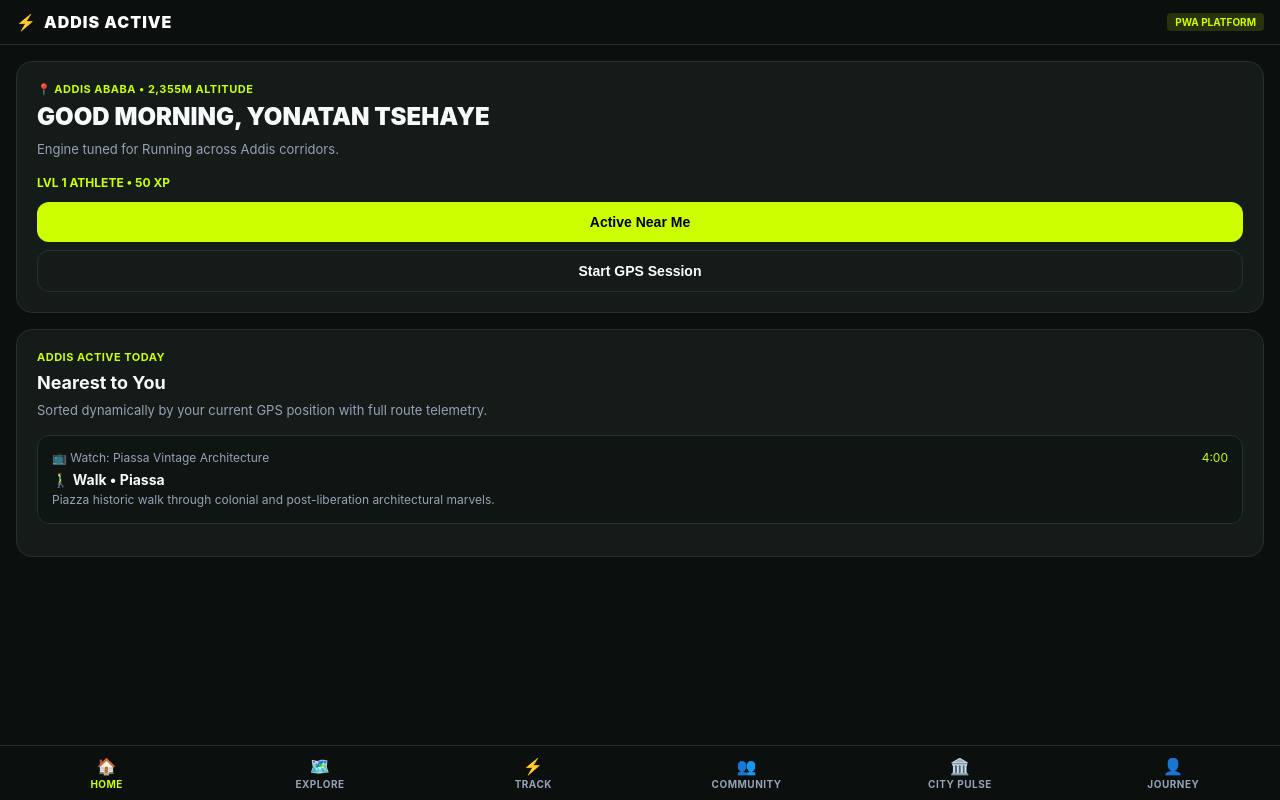
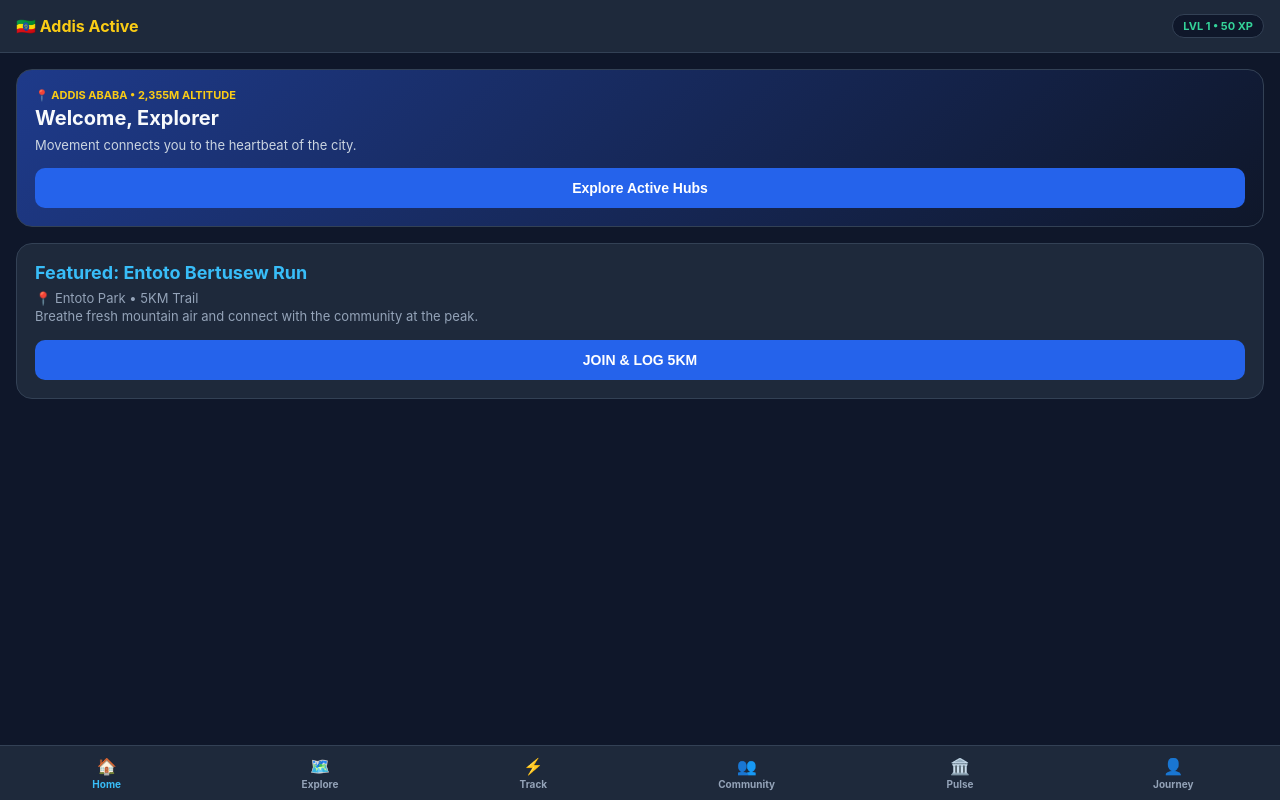
Before and after one commit to yonatan17tsegaye17-sys/addis-activeET, a website: page public/index.html in a window 1280 px wide. Drawn offline with Linux system fonts and the light colour scheme; a script that the page names is missing.

Commit message:
Update index.html

```diff
--- a/public/index.html
+++ b/public/index.html
@@ -3,59 +3,52 @@
 <head>
     <meta charset="UTF-8">
     <meta name="viewport" content="width=device-width, initial-scale=1.0, maximum-scale=1.0, user-scalable=no">
-    <title>Addis Active Platform</title>
+    <title>Addis Active</title>
     <script src="https://telegram.org/js/telegram-web-app.js"></script>
     <style>
         :root {
-            --bg-dark: #0b0f0e;
-            --card-bg: #141b18;
-            --border-color: #243329;
-            --neon-green: #ccff00;
+            --bg-base: #0f172a;
+            --card-bg: #1e293b;
+            --border-color: #334155;
+            --accent-yellow: #facc15;
+            --accent-blue: #38bdf8;
             --text-main: #f8fafc;
             --text-muted: #94a3b8;
         }
         body {
             font-family: -apple-system, BlinkMacSystemFont, 'Segoe UI', Roboto, Helvetica, Arial, sans-serif;
-            background-color: var(--bg-dark);
+            background-color: var(--bg-base);
             color: var(--text-main);
             margin: 0;
             padding: 0;
             padding-bottom: 90px;
             -webkit-tap-highlight-color: transparent;
         }
-        /* Top Brand Bar */
-        .top-brand {
+        /* Top Navigation Bar */
+        .app-topbar {
+            background: var(--card-bg);
+            padding: 14px 16px;
             display: flex;
             justify-content: space-between;
             align-items: center;
-            padding: 12px 16px;
-            background: var(--bg-dark);
             border-bottom: 1px solid var(--border-color);
             position: sticky;
             top: 0;
             z-index: 100;
         }
-        .brand-title {
-            font-weight: 900;
-            letter-spacing: 1px;
+        .app-topbar h1 {
+            margin: 0;
             font-size: 16px;
-            color: #fff;
+            color: var(--accent-yellow);
         }
-        .brand-badge {
-            background: rgba(204, 255, 0, 0.15);
-            color: var(--neon-green);
-            font-size: 10px;
-            padding: 3px 8px;
-            border-radius: 4px;
+        .xp-pill {
+            background: #0f172a;
+            border: 1px solid var(--border-color);
+            padding: 4px 10px;
+            border-radius: 12px;
+            font-size: 11px;
+            color: #34d399;
             font-weight: bold;
-        }
-        .profile-btn {
-            background: var(--card-bg);
-            border: 1px solid var(--border-color);
-            padding: 6px 10px;
-            border-radius: 50%;
-            color: #fff;
-            font-size: 14px;
         }
         /* Screens */
         .screen {
@@ -65,107 +58,87 @@
         .screen.active {
             display: block;
         }
-        /* Cards */
-        .card {
+        /* Modular Cards */
+        .module-card {
             background: var(--card-bg);
             border: 1px solid var(--border-color);
             border-radius: 16px;
-            padding: 20px;
+            padding: 18px;
             margin-bottom: 16px;
         }
-        .card-tag {
-            font-size: 11px;
-            color: var(--neon-green);
-            font-weight: bold;
-            margin-bottom: 8px;
-            text-transform: uppercase;
-            letter-spacing: 0.5px;
+        .module-card h3 {
+            margin: 0 0 6px 0;
+            font-size: 18px;
+            color: var(--accent-blue);
         }
-        .card h2 {
-            font-size: 24px;
-            font-weight: 900;
-            margin: 0 0 10px 0;
-            line-height: 1.1;
-            text-transform: uppercase;
-        }
-        .card p {
+        .module-card p {
             color: var(--text-muted);
             font-size: 13px;
-            margin: 0 0 16px 0;
+            margin: 0 0 14px 0;
             line-height: 1.4;
         }
-        /* Buttons */
-        .btn-primary {
-            background: var(--neon-green);
-            color: #000;
+        /* Category Filter Pills */
+        .filter-scroll {
+            display: flex;
+            gap: 8px;
+            overflow-x: auto;
+            margin-bottom: 16px;
+            padding-bottom: 4px;
+        }
+        .filter-btn {
+            background: var(--card-bg);
+            border: 1px solid var(--border-color);
+            color: var(--text-muted);
+            padding: 6px 12px;
+            border-radius: 20px;
+            font-size: 12px;
+            white-space: nowrap;
+            cursor: pointer;
+        }
+        .filter-btn.active {
+            background: #2563eb;
+            color: white;
+            border-color: #3b82f6;
+        }
+        /* Action Buttons */
+        .action-btn {
+            background: #2563eb;
+            color: white;
             border: none;
+            width: 100%;
+            padding: 12px;
+            border-radius: 10px;
+            font-size: 14px;
             font-weight: bold;
-            padding: 12px 20px;
-            border-radius: 12px;
-            font-size: 14px;
             cursor: pointer;
-            width: 100%;
             text-align: center;
         }
-        .btn-secondary {
-            background: transparent;
-            color: #fff;
-            border: 1px solid var(--border-color);
-            font-weight: bold;
-            padding: 12px 20px;
-            border-radius: 12px;
-            font-size: 14px;
-            cursor: pointer;
-            width: 100%;
-            margin-top: 8px;
+        .action-btn:active {
+            background: #1d4ed8;
         }
-        /* Sub-cards inside views */
-        .sub-card {
-            background: #0f1512;
-            border: 1px solid var(--border-color);
-            border-radius: 12px;
-            padding: 14px;
-            margin-bottom: 12px;
-        }
-        /* Progress Bar */
-        .progress-bar-bg {
-            background: #243329;
-            height: 8px;
-            border-radius: 4px;
-            overflow: hidden;
-            margin-top: 10px;
-            margin-bottom: 10px;
-        }
-        .progress-bar-fill {
-            background: var(--neon-green);
-            height: 100%;
-            width: 33%;
-        }
-        /* Bottom Navigation Bar */
+        /* Bottom App Navigation */
         .bottom-nav {
             position: fixed;
             bottom: 0;
             left: 0;
             right: 0;
-            background: #0b0f0e;
+            background: var(--card-bg);
             border-top: 1px solid var(--border-color);
             display: flex;
             justify-content: space-around;
             padding: 10px 0;
             z-index: 1000;
         }
-        .nav-item {
+        .nav-tab {
             text-align: center;
             color: var(--text-muted);
             font-size: 10px;
             cursor: pointer;
             flex: 1;
-            text-transform: uppercase;
             font-weight: bold;
-            letter-spacing: 0.5px;
         }
-        .nav-item.active {
-            color: var(--neon-green);
+        .nav-tab.active {
+            color: var(--accent-blue);
         }
         .nav-icon {
             font-size: 16px;
@@ -175,151 +148,101 @@
 </head>
 <body>
 
-    <!-- Top Brand Header -->
-    <div class="top-brand">
-        <div style="display: flex; align-items: center; gap: 8px;">
-            <span style="color: var(--neon-green); font-size: 16px;">⚡</span>
-            <span class="brand-title">ADDIS ACTIVE</span>
-        </div>
-        <div class="brand-badge">PWA PLATFORM</div>
+    <!-- Top Bar -->
+    <div class="app-topbar">
+        <h1>🇪🇹 Addis Active</h1>
+        <div class="xp-pill" id="user-xp">LVL 1 • 50 XP</div>
     </div>
 
-    <!-- HOME SCREEN -->
+    <!-- SCREEN 1: HOME -->
     <div id="screen-home" class="screen active">
-        <div class="card">
-            <div class="card-tag">📍 Addis Ababa • 2,355m Altitude</div>
-            <h2>GOOD MORNING, YONATAN TSEHAYE</h2>
-            <p>Engine tuned for Running across Addis corridors.</p>
-            <div style="font-size: 12px; font-weight: bold; margin-bottom: 12px; color: var(--neon-green);">
-                LVL 1 ATHLETE • 50 XP
-            </div>
-            <button class="btn-primary" onclick="switchTab('explore', document.querySelectorAll('.nav-item')[1])">Active Near Me</button>
-            <button class="btn-secondary" onclick="switchTab('track', document.querySelectorAll('.nav-item')[2])">Start GPS Session</button>
+        <div class="module-card" style="background: linear-gradient(135deg, #1e3a8a, #0f172a);">
+            <div style="font-size: 11px; color: var(--accent-yellow); font-weight: bold; margin-bottom: 4px;">📍 ADDIS ABABA • 2,355M ALTITUDE</div>
+            <h2 style="margin: 0 0 6px 0; font-size: 20px;">Welcome, Explorer</h2>
+            <p style="color: #cbd5e1; margin-bottom: 14px;">Movement connects you to the heartbeat of the city.</p>
+            <button class="action-btn" onclick="switchView('explore', document.querySelectorAll('.nav-tab')[1])">Explore Active Hubs</button>
         </div>
 
-        <div class="card">
-            <div class="card-tag">Addis Active Today</div>
-            <h3 style="font-size: 18px; margin: 0 0 8px 0;">Nearest to You</h3>
-            <p>Sorted dynamically by your current GPS position with full route telemetry.</p>
-
-            <div class="sub-card">
-                <div style="display: flex; justify-content: space-between; font-size: 12px; color: var(--text-muted); margin-bottom: 6px;">
-                    <span>📺 Watch: Piassa Vintage Architecture</span>
-                    <span style="color: var(--neon-green);">4:00</span>
-                </div>
-                <div style="font-size: 14px; font-weight: bold; margin-bottom: 4px;">🚶‍♂️ Walk • Piassa</div>
-                <p style="margin: 0; font-size: 12px;">Piazza historic walk through colonial and post-liberation architectural marvels.</p>
-            </div>
+        <div class="module-card">
+            <h3>Featured: Entoto Bertusew Run</h3>
+            <p>📍 Entoto Park • 5KM Trail<br>Breathe fresh mountain air and connect with the community at the peak.</p>
+            <button class="action-btn" onclick="logSession('Entoto Run', 5, 50)">JOIN & LOG 5KM</button>
         </div>
     </div>
 
-    <!-- EXPLORE SCREEN -->
+    <!-- SCREEN 2: EXPLORE HUB -->
     <div id="screen-explore" class="screen">
-        <div class="card">
-            <div class="card-tag">Multi-Activity & Video Discovery</div>
-            <h2 style="font-size: 22px;">Explore 23+ Addis Locations</h2>
-            <p>Classified strictly by exercise category (Running, Walking, Cycling, Hiking, Football, Fitness).</p>
+        <div class="filter-scroll">
+            <div class="filter-btn active">All Hubs</div>
+            <div class="filter-btn">🌲 Entoto</div>
+            <div class="filter-btn">🏛️ Meskel Square</div>
+            <div class="filter-btn">☕ Bole</div>
+        </div>
 
-            <div class="sub-card">
-                <div style="display: flex; justify-content: space-between; font-size: 12px; color: var(--text-muted); margin-bottom: 6px;">
-                    <span>📺 Watch: CMC Quiet Roads Ride</span>
-                    <span style="color: var(--neon-green);">4:30</span>
-                </div>
-                <div style="font-size: 14px; font-weight: bold; margin-bottom: 4px;">🏃‍♂️ Run • CMC</div>
-                <p style="margin: 0; font-size: 12px;">Quiet suburban residential tarmac roads.</p>
-                <div style="margin-top: 10px; font-size: 11px; color: var(--neon-green);">
-                    📐 6.5 KM | ⚡ +60m Gain | 🧭 Asphalt Roads
-                </div>
-            </div>
+        <div class="module-card">
+            <h3>Meskel Square Urban Jog</h3>
+            <p>📍 City Center • 4KM Sunset Route<br>Explore historical monuments and urban corridors.</p>
+            <button class="action-btn" onclick="logSession('Meskel Jog', 4, 40)">JOIN & LOG 4KM</button>
         </div>
     </div>
 
-    <!-- TRACK SCREEN -->
+    <!-- SCREEN 3: GPS TRACKER ENGINE -->
     <div id="screen-track" class="screen">
-        <div class="card" style="text-align: center;">
-            <div class="card-tag">Live GPS Engine</div>
-            <h2 style="font-size: 22px;">Multi-Activity Tracker</h2>
-            <p>Define your activity type before starting your local GPS session.</p>
-
-            <div style="font-size: 36px; font-weight: 900; color: var(--neon-green); margin: 20px 0; font-family: monospace;">
+        <div class="module-card" style="text-align: center;">
+            <h3>Live GPS Tracker</h3>
+            <p>Telemetry engine active for tracking movement paths across Addis.</p>
+            <div style="font-size: 32px; font-weight: bold; color: #34d399; margin: 20px 0; font-family: monospace;" id="timer-display">
                 00:00:00
             </div>
-            <button class="btn-primary" onclick="startTracking()">Start Session (+100 XP)</button>
+            <button class="action-btn" onclick="startGpsSession()">Start GPS Session (+100 XP)</button>
         </div>
     </div>
 
-    <!-- COMMUNITY SCREEN -->
+    <!-- SCREEN 4: COMMUNITY NETWORK -->
     <div id="screen-community" class="screen">
-        <div class="card">
-            <div class="card-tag">Community Network</div>
-            <h2 style="font-size: 22px;">Active Addis Communities</h2>
-            <p>Connect with running clubs, cycling networks, and walking groups.</p>
-
-            <div class="sub-card">
-                <div style="font-size: 12px; color: var(--neon-green); font-weight: bold; margin-bottom: 4px;">RUNNING CLUB • ENTOTO & BOLE</div>
-                <h3 style="margin: 0 0 6px 0; font-size: 16px;">Bertusew Running Club</h3>
-                <p style="margin: 0 0 10px 0; font-size: 12px;">Dedicated community of high-altitude runners meeting every Sunday morning.</p>
-                <button class="btn-primary" style="padding: 8px; font-size: 12px;" onclick="alert('Joined community layer!')">Join Community Layer</button>
-            </div>
+        <div class="module-card">
+            <h3>Bertusew Running Club</h3>
+            <p>📅 Sundays at 6:30 AM<br>📍 Entoto Park Gate 1<br>Dedicated community of high-altitude runners.</p>
+            <button class="action-btn" onclick="alert('Joined community network!')">Join Community</button>
         </div>
     </div>
 
-    <!-- CITY PULSE SCREEN -->
+    <!-- SCREEN 5: CITY PULSE -->
     <div id="screen-pulse" class="screen">
-        <div class="card">
-            <div class="card-tag">Real-Time Vibe</div>
-            <h2 style="font-size: 22px;">City Pulse</h2>
-            <p>Live atmospheric metrics across Addis Ababa neighborhoods.</p>
-            <div class="sub-card">
-                <div style="font-weight: bold;">🟢 Bole Air Quality: Pristine (AQI 22)</div>
-                <div style="font-weight: bold; margin-top: 8px;">🔥 Entoto Peak: High Energy (140+ Active Runners)</div>
-            </div>
+        <div class="module-card">
+            <h3>City Air & Energy Pulse</h3>
+            <p>🟢 Bole Air Quality: Pristine (AQI 22)<br>🔥 Entoto Peak: High Energy (140+ Active Runners)</p>
         </div>
     </div>
 
-    <!-- JOURNEY SCREEN -->
+    <!-- SCREEN 6: JOURNEY & GAMIFICATION -->
     <div id="screen-journey" class="screen">
-        <div class="card">
-            <div class="card-tag">My Journey & Gamification</div>
-            <h2 style="font-size: 20px;">Yonatan Tsegaye's Dashboard</h2>
-            <p>Level 1 Athlete • 50 / 150 XP to Next Level</p>
-
-            <div class="progress-bar-bg">
-                <div class="progress-bar-fill"></div>
-            </div>
-
-            <div class="sub-card" style="margin-top: 16px;">
-                <div style="font-weight: bold; margin-bottom: 4px;">🎯 Personal Goals</div>
-                <div style="font-size: 12px; color: var(--text-muted);">First Running Session: 0 KM / 5 KM (In Progress)</div>
-            </div>
+        <div class="module-card">
+            <h3>Athlete Dashboard</h3>
+            <p>Total Distance Logged: <strong id="total-km" style="color: #fff;">5 KM</strong></p>
+            <p>Current Rank: <strong style="color: var(--accent-yellow);">Level 1 Explorer</strong></p>
         </div>
     </div>
 
-    <!-- BOTTOM NAVIGATION BAR -->
+    <!-- BOTTOM APP NAVIGATION -->
     <div class="bottom-nav">
-        <div class="nav-item active" onclick="switchTab('home', this)">
-            <div class="nav-icon">🏠</div>
-            Home
+        <div class="nav-tab active" onclick="switchView('home', this)">
+            <div class="nav-icon">🏠</div>Home
         </div>
-        <div class="nav-item" onclick="switchTab('explore', this)">
-            <div class="nav-icon">🗺️️</div>
-            Explore
+        <div class="nav-tab" onclick="switchView('explore', this)">
+            <div class="nav-icon">🗺️</div>Explore
         </div>
-        <div class="nav-item" onclick="switchTab('track', this)">
-            <div class="nav-icon">⚡</div>
-            Track
+        <div class="nav-tab" onclick="switchView('track', this)">
+            <div class="nav-icon">⚡</div>Track
         </div>
-        <div class="nav-item" onclick="switchTab('community', this)">
-            <div class="nav-icon">👥</div>
-            Community
+        <div class="nav-tab" onclick="switchView('community', this)">
+            <div class="nav-icon">👥</div>Community
         </div>
-        <div class="nav-item" onclick="switchTab('pulse', this)">
-            <div class="nav-icon">🏛️</div>
-            City Pulse
+        <div class="nav-tab" onclick="switchView('pulse', this)">
+            <div class="nav-icon">🏛️</div>Pulse
         </div>
-        <div class="nav-item" onclick="switchTab('journey', this)">
-            <div class="nav-icon">👤</div>
-            Journey
+        <div class="nav-tab" onclick="switchView('journey', this)">
+            <div class="nav-icon">👤</div>Journey
         </div>
     </div>
 
@@ -327,9 +250,12 @@
         const tg = window.Telegram.WebApp;
         tg.expand();
 
-        function switchTab(screenId, element) {
+        let totalKm = 5;
+        let totalXp = 50;
+
+        function switchView(screenId, element) {
             document.querySelectorAll('.screen').forEach(s => s.classList.remove('active'));
-            document.querySelectorAll('.nav-item').forEach(n => n.classList.remove('active'));
+            document.querySelectorAll('.nav-tab').forEach(t => t.classList.remove('active'));
 
             document.getElementById('screen-' + screenId).classList.add('active');
             element.classList.add('active');
@@ -339,12 +265,22 @@
             }
         }
 
-        function startTracking() {
-            alert('GPS Session Started! Earned +100 XP.');
+        function logSession(name, km, xp) {
+            totalKm += km;
+            totalXp += xp;
+            document.getElementById('total-km').innerText = totalKm + ' KM';
+            document.getElementById('user-xp').innerText = `LVL 1 • ${totalXp} XP`;
+
+            alert(`🎉 Success! Logged ${name}. +${xp} XP earned.`);
             if (tg.HapticFeedback) {
                 tg.HapticFeedback.notificationOccurred('success');
             }
         }
+
+        function startGpsSession() {
+            alert('GPS Tracking initialized! Movement telemetry recording active.');
+            logSession('GPS Free Run', 3, 100);
+        }
     </script>
 </body>
 </html>
```
